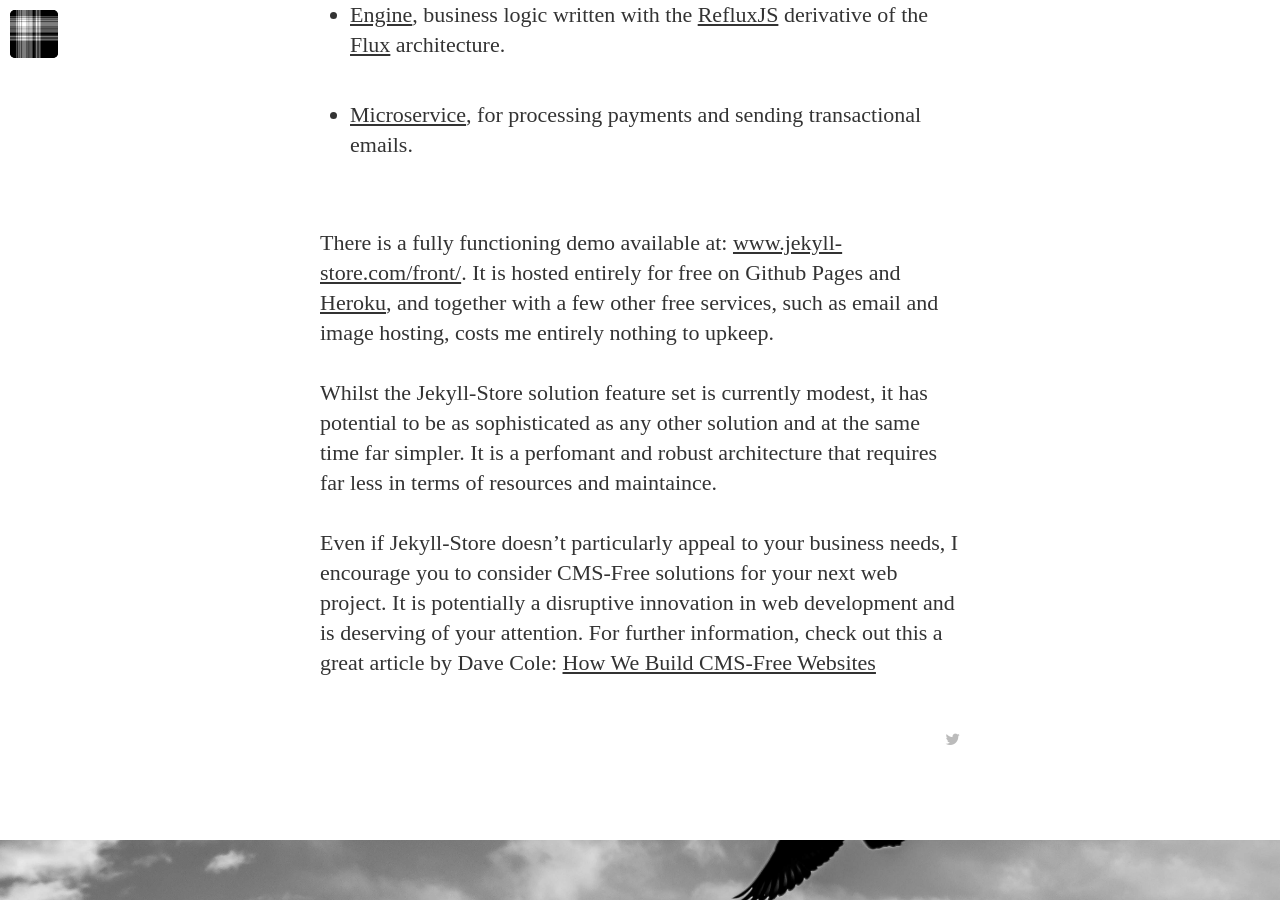
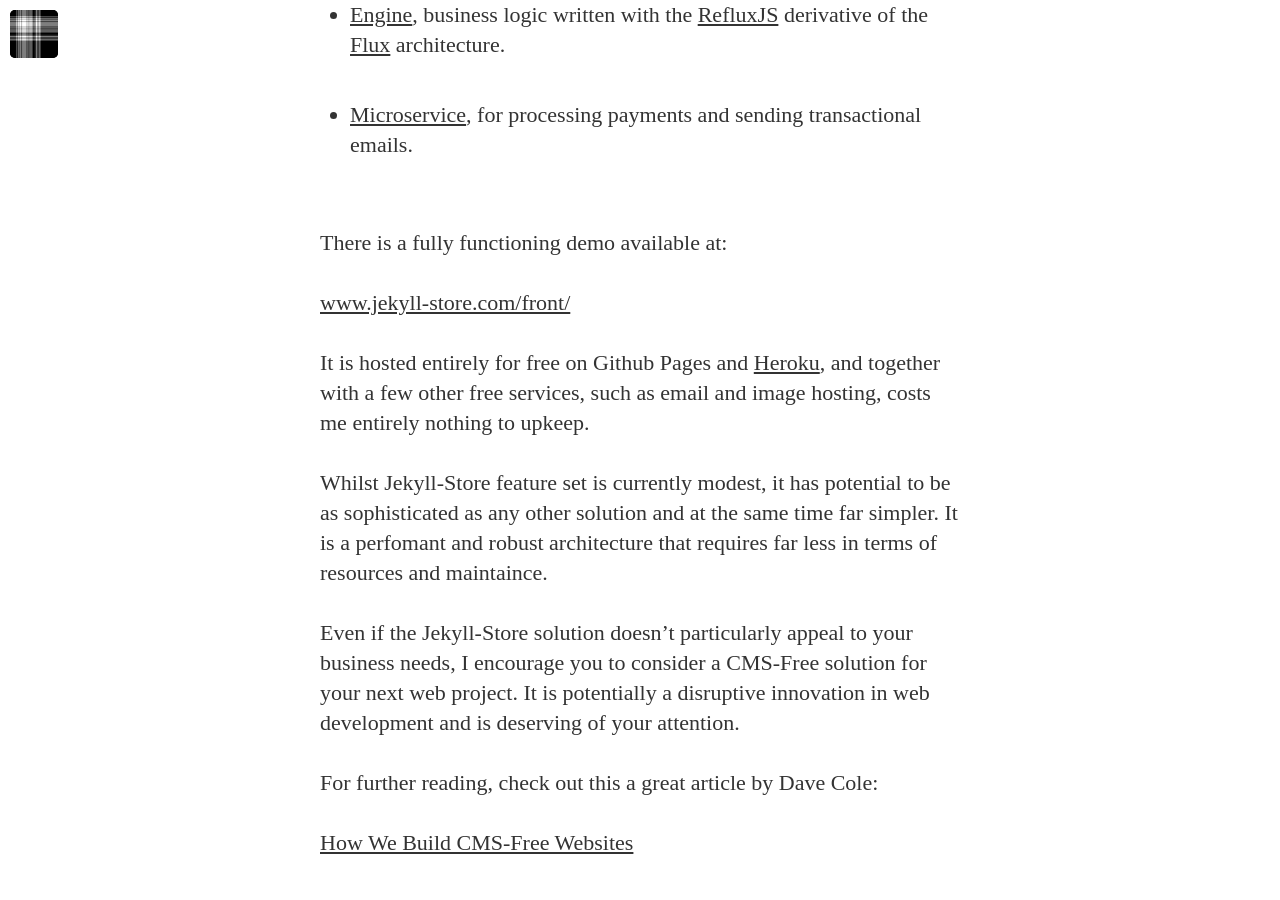
Before and after one commit to mushishi78/mushishi78.github.io, a Jekyll site: the page built from _posts/2015-04-21-a-case-for-cms-free-ecommerce.md, in a window 1280 px wide and 900 px high, scrolled down 4651 px. Built offline with Jekyll 4.4.1, drawn with Linux system fonts in a browser that asks for light colours; nearby versions of some CDN libraries; some web fonts are replaced; Markdown is read by kramdown in place of the engine named in the settings; comment, search, counter and statistics services are not loaded.

Commit message:
Minor adjustments

```diff
--- a/_posts/2015-04-21-a-case-for-cms-free-ecommerce.md
+++ b/_posts/2015-04-21-a-case-for-cms-free-ecommerce.md
@@ -60,8 +60,16 @@
 
 * [Microservice](https://github.com/jekyll-store/microservice), for processing payments and sending transactional emails.
 
-There is a fully functioning demo available at: [www.jekyll-store.com/front/](http://www.jekyll-store.com/front/). It is hosted entirely for free on Github Pages and [Heroku](https://www.heroku.com/), and together with a few other free services, such as email and image hosting, costs me entirely nothing to upkeep.
+There is a fully functioning demo available at:
 
-Whilst the Jekyll-Store solution feature set is currently modest, it has potential to be as sophisticated as any other solution and at the same time far simpler. It is a perfomant and robust architecture that requires far less in terms of resources and maintaince.
+[www.jekyll-store.com/front/](http://www.jekyll-store.com/front/)
 
-Even if Jekyll-Store doesn't particularly appeal to your business needs, I encourage you to consider CMS-Free solutions for your next web project. It is potentially a disruptive innovation in web development and is deserving of your attention. For further information, check out this a great article by Dave Cole: [How We Build CMS-Free Websites](https://developmentseed.org/blog/2012/07/27/build-cms-free-websites/)
+It is hosted entirely for free on Github Pages and [Heroku](https://www.heroku.com/), and together with a few other free services, such as email and image hosting, costs me entirely nothing to upkeep.
+
+Whilst Jekyll-Store feature set is currently modest, it has potential to be as sophisticated as any other solution and at the same time far simpler. It is a perfomant and robust architecture that requires far less in terms of resources and maintaince.
+
+Even if the Jekyll-Store solution doesn't particularly appeal to your business needs, I encourage you to consider a CMS-Free solution for your next web project. It is potentially a disruptive innovation in web development and is deserving of your attention.
+
+For further reading, check out this a great article by Dave Cole:
+
+[How We Build CMS-Free Websites](https://developmentseed.org/blog/2012/07/27/build-cms-free-websites/)
```
